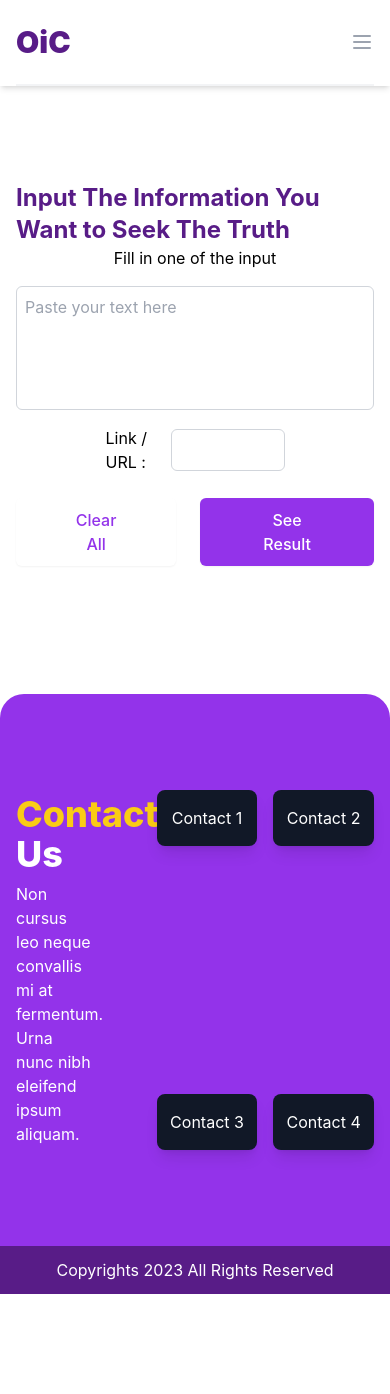
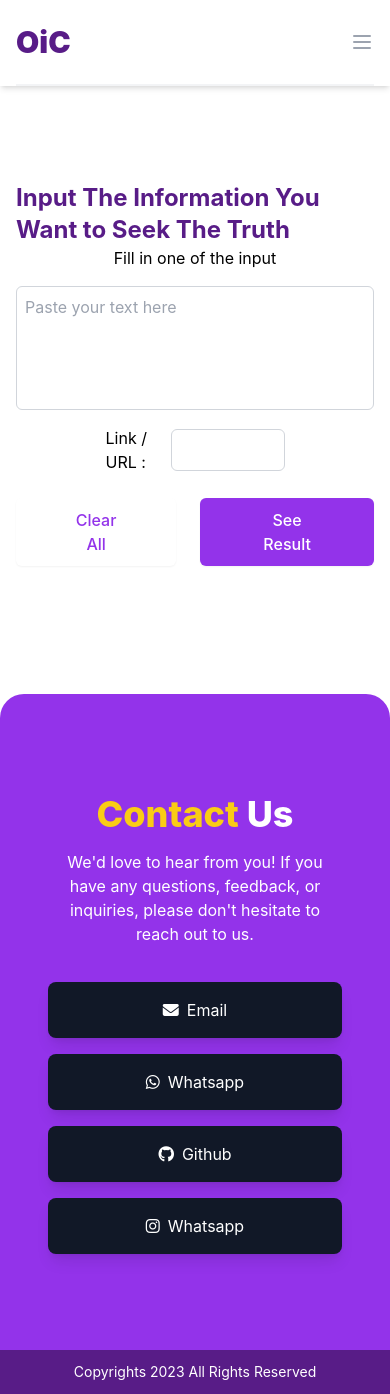
Before and after one commit to sidqiaverroes/OiC-Senior-Project, a React (Create React App) app in the folder client/: page /seek in a window 390 px wide. Before the commit the page ends 1294 px from the top, so only its background shows below. Built offline with nearby package versions, Linux system fonts and the light colour scheme.

Commit message:
add responsiveness for landing page

```diff
--- a/client/public/index.html
+++ b/client/public/index.html
@@ -24,6 +24,8 @@
       work correctly both with client-side routing and a non-root public URL.
       Learn how to configure a non-root public URL by running `npm run build`.
     -->
+
+    <script src="https://kit.fontawesome.com/8da465fdea.js" crossorigin="anonymous"></script>
     <title>React App</title>
   </head>
   <body>
--- a/client/src/components/About.jsx
+++ b/client/src/components/About.jsx
@@ -2,9 +2,12 @@ import React from "react";
 
 function About() {
   return (
-    <div className="flex h-auto bg-white">
-      <div className="max-w-7xl mx-auto px-4 sm:px-6 lg:px-8 flex gap-8 lg:flex-row py-20">
-        <div className="flex flex-col gap-4 px-48 py-24 text-white text-center bg-purple-900 rounded-xl hover:-translate-y-2 transition-transform shadow-lg hover:shadow-xl">
+    <div
+      id="About"
+      className="flex h-auto bg-white justify-center items-center"
+    >
+      <div className="max-w-7xl m-4 md:m-0 px-4 sm:px-6 lg:px-8 flex gap-8 lg:flex-row py-20">
+        <div className="flex flex-col gap-4 px-12 py-16 md:px-48 md:py-24 text-white text-center bg-purple-900 rounded-xl hover:-translate-y-2 transition-transform shadow-lg hover:shadow-xl">
           <p className="font-extrabold  text-3xl">
             <span className=" text-yellow-500">What is</span> OiC?
           </p>
--- a/client/src/components/Contact.jsx
+++ b/client/src/components/Contact.jsx
@@ -3,40 +3,36 @@ import Copyright from "./Copyright";
 
 function Contact() {
   return (
-    <div
-      id="Contact"
-      className=" mt-8 bg-purple-600 rounded-tr-3xl rounded-tl-3xl"
-    >
-      <div className="grid grid-cols-3 max-w-7xl mx-auto px-4 sm:px-6 lg:px-8 py-24 gap-16">
+    <div id="Contact" className=" mt-8 bg-purple-600 rounded-t-3xl">
+      <div className="flex flex-col md:flex-row gap-8 max-w-7xl mx-8 px-4 sm:px-6 lg:px-8 py-24 ">
         <div className="col-span-1 text-white my-1">
-          <h2 className="font-extrabold text-4xl mb-2">
-            <span className=" text-yellow-400">Contact</span> Us
+          <h2 className=" text-center md:text-left font-extrabold text-4xl mb-4 md:mb-2">
+            <span className=" break-words text-yellow-400">Contact</span> Us
           </h2>
-          <p>
-            Non cursus leo neque convallis mi at fermentum. Urna nunc nibh
-            eleifend ipsum aliquam.
+          <p className="text-center md:text-left">
+            We'd love to hear from you! If you have any questions, feedback, or
+            inquiries, please don't hesitate to reach out to us.
           </p>
         </div>
 
-        <div className="col-span-2 grid grid-cols-2 gap-4">
-          <div className="col-span-1 flex flex-col justify-between">
-            <a className="flex flex-row py-4 rounded-lg justify-center items-center bg-gray-900 text-white hover:bg-gray-800 cursor-pointer hover:-translate-y-1 shadow-lg hover:shadow-xl transition-transform ">
-              <span className=" bg-yellow-400 rounded-full" />
-              Contact 1
+        <div className="flex flex-col md:flex-row gap-4">
+          <div className="flex flex-col justify-between gap-4">
+            <a className="flex flex-row gap-2 py-4 px-36 rounded-lg justify-center items-center bg-gray-900 text-white hover:bg-gray-800 cursor-pointer hover:-translate-y-1 shadow-lg hover:shadow-xl transition-transform ">
+              <i class="fa-solid fa-envelope"></i> <p>Email</p>
             </a>
-            <a className="flex flex-row py-4 rounded-lg justify-center items-center bg-gray-900 text-white hover:bg-gray-800 cursor-pointer hover:-translate-y-1 shadow-lg hover:shadow-xl transition-transform ">
-              <span className=" bg-yellow-400 rounded-full" />
-              Contact 3
+            <a className="flex flex-row gap-2 py-4 px-36 rounded-lg justify-center items-center bg-gray-900 text-white hover:bg-gray-800 cursor-pointer hover:-translate-y-1 shadow-lg hover:shadow-xl transition-transform ">
+              <i class="fa-brands fa-whatsapp"></i> <p>Whatsapp</p>
             </a>
           </div>
-          <div className="col-span-1 flex flex-col justify-between">
-            <a className="flex flex-row py-4 rounded-lg justify-center items-center bg-gray-900 text-white hover:bg-gray-800 cursor-pointer hover:-translate-y-1 shadow-lg hover:shadow-xl transition-transform">
-              <span className=" bg-yellow-400 rounded-full" />
-              Contact 2
+
+          <div className="flex flex-col justify-between gap-4">
+            <a className="flex flex-row gap-2 py-4 px-36 rounded-lg justify-center items-center bg-gray-900 text-white hover:bg-gray-800 cursor-pointer hover:-translate-y-1 shadow-lg hover:shadow-xl transition-transform">
+              <i class="fa-brands fa-github"></i>
+              <p>Github</p>
             </a>
-            <a className="flex flex-row py-4 rounded-lg justify-center items-center bg-gray-900 text-white hover:bg-gray-800 cursor-pointer hover:-translate-y-1 shadow-lg hover:shadow-xl transition-transform">
-              <span className=" bg-yellow-400 rounded-full" />
-              Contact 4
+            <a className="flex flex-row gap-2 py-4 px-36 rounded-lg justify-center items-center bg-gray-900 text-white hover:bg-gray-800 cursor-pointer hover:-translate-y-1 shadow-lg hover:shadow-xl transition-transform">
+              <i class="fa-brands fa-instagram"></i>
+              <p>Whatsapp</p>
             </a>
           </div>
         </div>
--- a/client/src/components/Copyright.jsx
+++ b/client/src/components/Copyright.jsx
@@ -2,7 +2,7 @@ import React from "react";
 
 function Copyright() {
   return (
-    <div className="flex bg-purple-900 text-white py-3 items-center justify-center">
+    <div className="flex bg-purple-900 text-white text-sm py-3 items-center justify-center">
       Copyrights 2023 All Rights Reserved
     </div>
   );
--- a/client/src/components/Hero.jsx
+++ b/client/src/components/Hero.jsx
@@ -7,10 +7,10 @@ function Hero() {
       <div className="max-w-7xl mx-auto px-4 sm:px-6 lg:px-8 flex flex-col gap-8 lg:flex-row py-20">
         {/* Left Part */}
         <div className="flex flex-col lg:w-1/2 justify-center gap-4">
-          <h1 className="text-5xl font-black text-purple-900">
+          <h1 className="text-5xl text-center md:text-left font-black text-purple-900">
             Welcome to OiC
           </h1>
-          <p className="text-gray-600 text-lg ">
+          <p className="text-center md:text-left text-gray-600 text-lg mb-4">
             This app is still under construction.
           </p>
         </div>
--- a/client/src/components/Navbar.jsx
+++ b/client/src/components/Navbar.jsx
@@ -1,12 +1,17 @@
 import React from "react";
 import { Link } from "react-router-dom";
 
-function Navbar() {
+function Navbar(props) {
   const [open, setOpen] = React.useState(false);
 
-  const scrollToContact = () => {
-    const contactSection = document.getElementById("Contact");
-    contactSection.scrollIntoView({ behavior: "smooth" });
+  const handleScrollTo = (event) => {
+    event.preventDefault();
+    const targetId = event.target.getAttribute("href").slice(1);
+    const scrollTo = document.getElementById(targetId);
+
+    if (scrollTo) {
+      scrollTo.scrollIntoView({ behavior: "smooth" });
+    }
   };
 
   return (
@@ -56,31 +61,34 @@ function Navbar() {
                 Home
               </Link>
               <a
-                href="#"
+                href="#About"
+                onClick={handleScrollTo}
                 className="text-base font-medium text-gray-500 hover:text-gray-900"
               >
                 About
               </a>
               <a
-                href="#"
+                href="#Features"
+                onClick={handleScrollTo}
                 className="text-base font-medium text-gray-500 hover:text-gray-900"
               >
                 Features
               </a>
               <a
-                href="#"
+                href="#Wiki"
                 className="text-base font-medium text-gray-500 hover:text-gray-900"
               >
                 Wiki
               </a>
               <a
                 href="#Contact"
-                onClick={scrollToContact}
+                onClick={handleScrollTo}
                 className="text-base font-medium text-gray-500 hover:text-gray-900"
               >
                 Contact
               </a>
             </nav>
+            {props.type && (
               <div className="hidden md:flex items-center justify-end md:flex-1 lg:w-0">
                 <Link
                   to="/seek"
@@ -89,6 +97,7 @@ function Navbar() {
                   Seek Now
                 </Link>
               </div>
+            )}
           </div>
         </div>
         {/*
@@ -105,7 +114,7 @@ function Navbar() {
         <div
           className={
             open
-              ? "opacity-100 scale-100 transition ease-out duration-200 absolute top-0 inset-x-0 p-2 transition transform origin-top-right md:hidden"
+              ? "opacity-100 scale-100 transition ease-out duration-200 absolute top-0 inset-x-0 p-2 transform origin-top-right md:hidden"
               : "opacity-0 scale-95 absolute top-0 inset-x-0 p-2 transition transform origin-top-right md:hidden"
           }
         >
@@ -177,7 +186,7 @@ function Navbar() {
                   </a>
                   <a
                     href="#Contact"
-                    onClick={scrollToContact}
+                    onClick={handleScrollTo}
                     className="-m-3 p-3 flex items-center rounded-md hover:bg-gray-50"
                   >
                     <span className="ml-3 text-base font-medium text-gray-900">
--- a/client/src/pages/homePage.jsx
+++ b/client/src/pages/homePage.jsx
@@ -7,7 +7,7 @@ import Contact from "../components/Contact";
 function homePage() {
   return (
     <>
-      <Navbar />
+      <Navbar type="home" />
       <Hero />
       <About />
       <Features />
--- /dev/null
+++ b/client/src/pages/resultPage.jsx
@@ -0,0 +1,7 @@
+import React from "react";
+
+function resultPage() {
+  return <div>resultPage</div>;
+}
+
+export default resultPage;
```
Also changed, not shown: client/src/components/Features.jsx (+9 -7 lines). Lines whose indentation alone changed are shown as unchanged.
